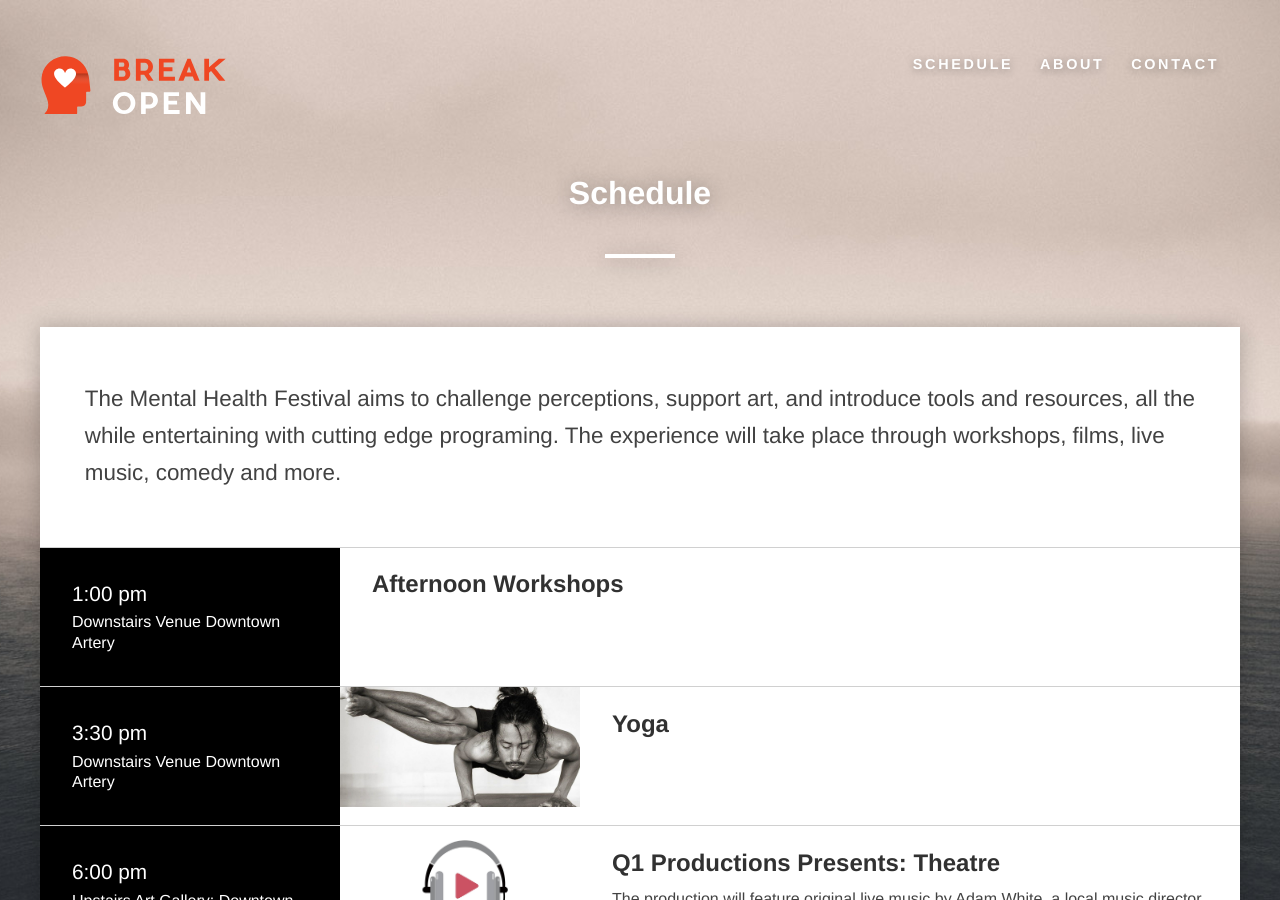
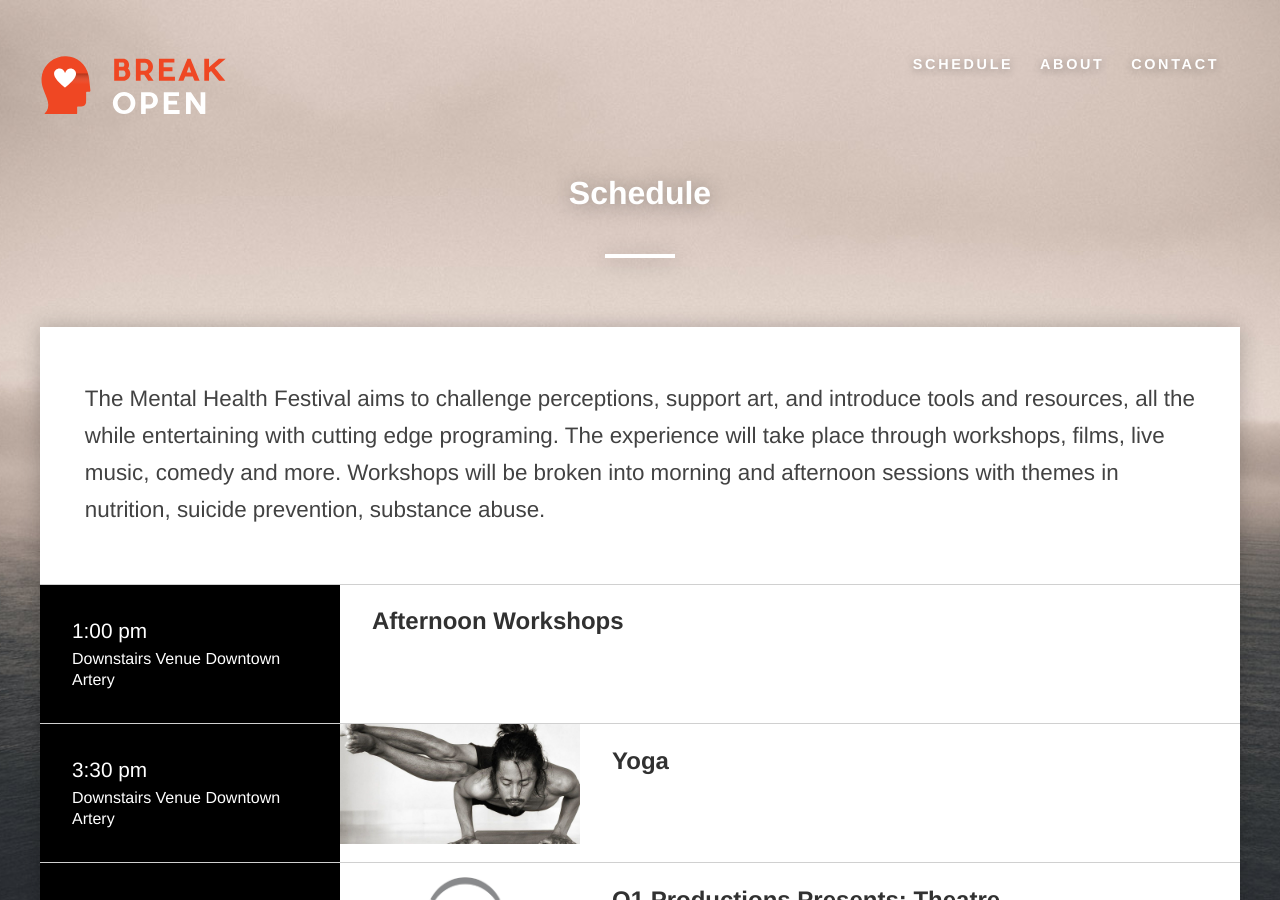
Before and after one commit to michaeldmcqueen/breakopen, a Jekyll site: the page built from pages/schedule/schedule.md, in a window 1280 px wide and 900 px high. Built offline with Jekyll 4.4.1, drawn with Linux system fonts in a browser that asks for light colours; nearby versions of some CDN libraries.

Commit message:
Updated '/pages/schedule/schedule.md' via CloudCannon

```diff
--- a/pages/schedule/schedule.md
+++ b/pages/schedule/schedule.md
@@ -2,5 +2,12 @@
 layout: schedule-landing
 permalink: /schedule/
 title: Schedule
-subtitle: "The Mental Health Festival aims to challenge perceptions, support art, and introduce tools and resources, all the while entertaining with cutting edge programing. The experience will take place through workshops, films, live music, comedy and more."
+subtitle: >-
+  The Mental Health Festival aims to challenge perceptions, support art, and
+  introduce tools and resources, all the while entertaining with cutting edge
+  programing. The experience will take place through workshops, films, live
+  music, comedy and more.
+
+  Workshops will be broken into morning and afternoon sessions with themes in
+  nutrition, suicide prevention, substance abuse.
 ---
```
